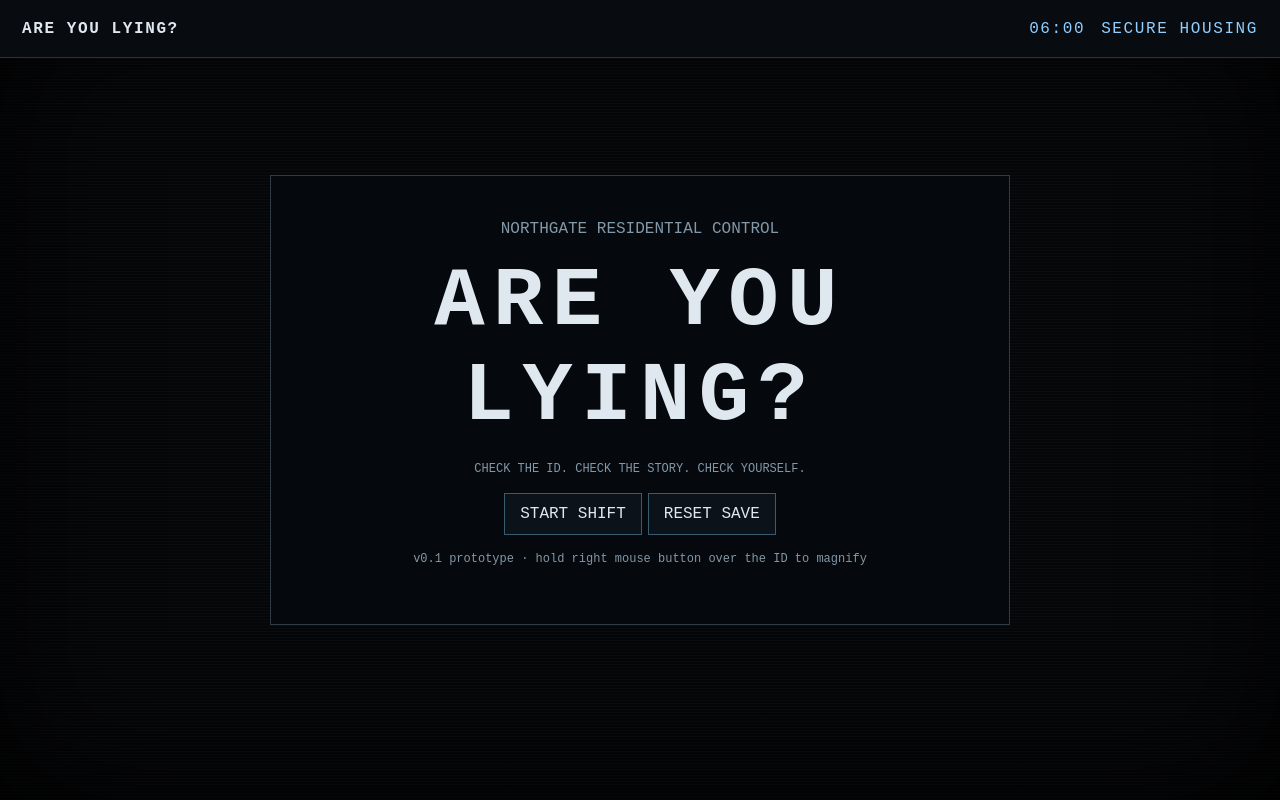
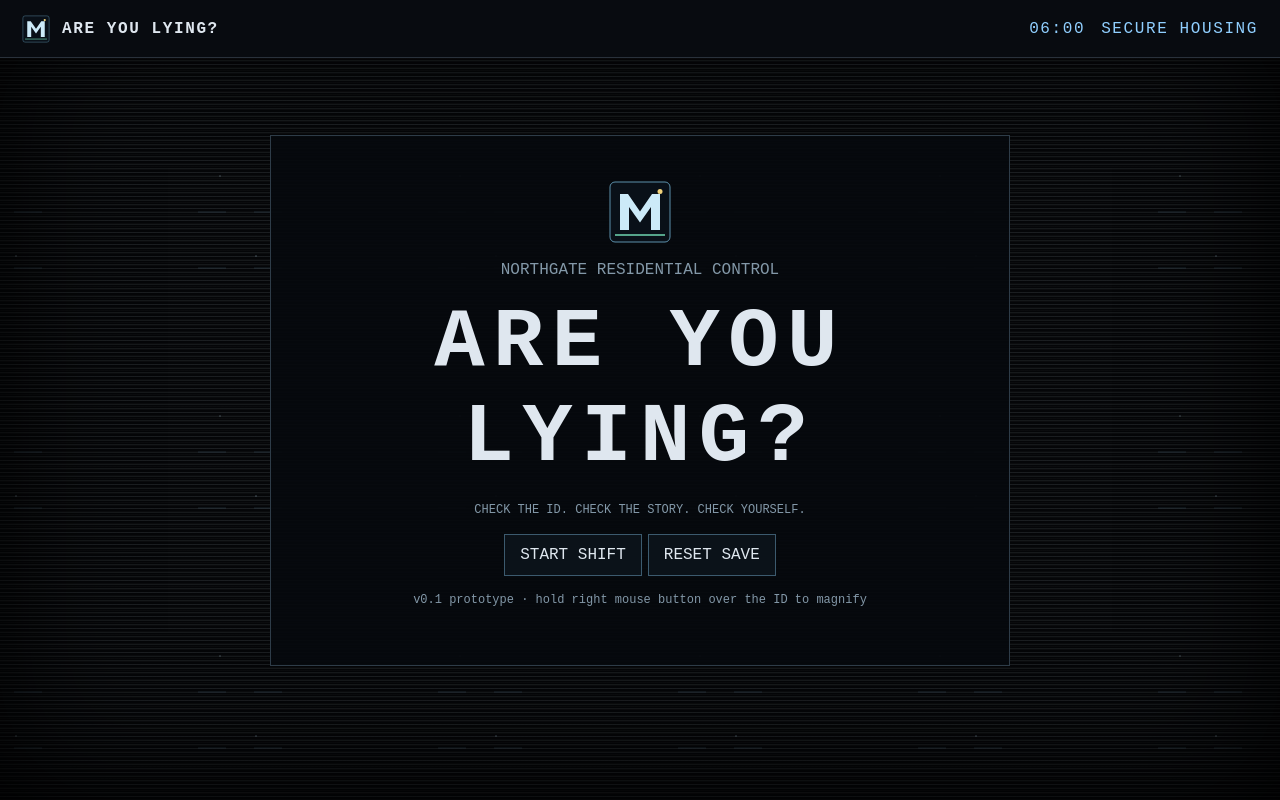
Before and after one commit to tamkogay9876-code/are, a website built with Vite: page index.html in a window 1280 px wide. Built offline with nearby package versions, Linux system fonts and the light colour scheme.

Commit message:
test: wire modular shell and run unit tests in CI

```diff
--- a/package.json
+++ b/package.json
@@ -6,10 +6,12 @@
   "scripts": {
     "dev": "vite",
     "build": "tsc --noEmit && vite build",
-    "preview": "vite preview"
+    "preview": "vite preview",
+    "test": "vitest run"
   },
   "devDependencies": {
     "typescript": "^5.7.2",
-    "vite": "^6.0.5"
+    "vite": "^6.0.5",
+    "vitest": "^2.1.8"
   }
 }
--- a/src/main.ts
+++ b/src/main.ts
@@ -1,5 +1,9 @@
 import "./style.css";
-import { esc, timeText, beep } from "./data";
+import { timeText, beep } from "./data";
+import { esc } from "./utils/dom";
+import { renderShell } from "./ui/shell";
+import northgateEmblem from "./assets/northgate-emblem.svg";
+import fafeBadge from "./assets/fafe-badge.svg";
 import {
  state, hasSave, restore, startShift, save, note, decide, call998,
  drive, checkRadio, fireShotgun, arriveHQ, finishInterrogation
@@ -8,10 +12,8 @@ import {
 const app = document.querySelector<HTMLDivElement>("#app")!;
 
 function frame():void {
- app.innerHTML='<div class="crt"><header><b>ARE YOU LYING?</b><span id="clock"></span><span id="phase"></span></header><main id="screen"></main></div>';
- const clock=document.querySelector("#clock"),phase=document.querySelector("#phase");
- if(clock)clock.textContent=state.phase==="ending"?"END":timeText(state.phase==="night"||state.phase==="interrogation"?1440+state.nightMinutes:state.clock);
- if(phase)phase.textContent=state.phase==="menu"?"SECURE HOUSING":state.phase==="day"?"DAY SHIFT":state.phase==="night"?"NIGHT INVESTIGATION":state.phase==="interrogation"?"CLASS-X INTERROGATION":"CASE CLOSED";
+ const minutes=state.phase==="night"||state.phase==="interrogation"?1440+state.nightMinutes:state.clock;
+ renderShell(app,state.phase,minutes,northgateEmblem);
 }
 function render():void {
  if(state.phase==="menu")return menu();
@@ -22,7 +24,7 @@ function render():void {
 }
 function menu():void {
  frame();document.querySelector("#phase")!.textContent="SECURE HOUSING";
- document.querySelector("#screen")!.innerHTML='<section class="menu"><div class="menu-card"><div class="muted">NORTHGATE RESIDENTIAL CONTROL</div><h1 class="title">ARE YOU LYING?</h1><p class="note">CHECK THE ID. CHECK THE STORY. CHECK YOURSELF.</p><button id="start" class="btn">START SHIFT</button>'+(hasSave()?'<button id="continue" class="btn">CONTINUE</button>':"")+'<button id="reset" class="btn">RESET SAVE</button><p class="note">v0.1 prototype · hold right mouse button over the ID to magnify</p></div></section>';
+ document.querySelector("#screen")!.innerHTML='<section class="menu"><div class="menu-card"><img class="brand-large" src="'+northgateEmblem+'" alt="Northgate emblem"><div class="muted">NORTHGATE RESIDENTIAL CONTROL</div><h1 class="title">ARE YOU LYING?</h1><p class="note">CHECK THE ID. CHECK THE STORY. CHECK YOURSELF.</p><button id="start" class="btn">START SHIFT</button>'+(hasSave()?'<button id="continue" class="btn">CONTINUE</button>':"")+'<button id="reset" class="btn">RESET SAVE</button><p class="note">v0.1 prototype · hold right mouse button over the ID to magnify</p></div></section>';
  document.querySelector("#start")!.addEventListener("click",()=>{startShift();render();});
  document.querySelector("#continue")?.addEventListener("click",()=>{if(restore())render();else{startShift();render();}});
  document.querySelector("#reset")!.addEventListener("click",()=>{localStorage.removeItem("are-you-lying-v0.1-save");location.reload();});
@@ -49,7 +51,7 @@ function renderNight():void {
  document.querySelector("#hq")!.addEventListener("click",()=>{arriveHQ();render();});
 }
 function renderInterrogation():void {
- frame();document.querySelector("#screen")!.innerHTML='<section class="panel"><h3>F.A.F.E / CLASS-X INTERROGATION</h3><div class="visitor"><div class="doc" style="background:#111;color:#ddd;border-color:#566a78"><b>CLASS-X / FILE 000</b><hr><p>SUBJECT: UNKNOWN</p><p>ALIAS: THE PATIENT</p><p>WARNING: SUBJECT MAY MIRROR YOUR LANGUAGE.</p></div><div><p class="note">The subject watches through the glass.</p><button class="btn qx" data-q="name">What is your name?</button><button class="btn qx" data-q="why">Why do you imitate them?</button><button class="btn qx" data-q="me">What do you know about me?</button><div id="xreply" class="note"></div><button id="finish" class="btn good">END INTERROGATION</button></div></div></section>';
+ frame();document.querySelector("#screen")!.innerHTML='<section class="panel"><h3>F.A.F.E / CLASS-X INTERROGATION</h3><img class="fafe-badge" src="'+fafeBadge+'" alt="F.A.F.E response badge"><div class="visitor"><div class="doc" style="background:#111;color:#ddd;border-color:#566a78"><b>CLASS-X / FILE 000</b><hr><p>SUBJECT: UNKNOWN</p><p>ALIAS: THE PATIENT</p><p>WARNING: SUBJECT MAY MIRROR YOUR LANGUAGE.</p></div><div><p class="note">The subject watches through the glass.</p><button class="btn qx" data-q="name">What is your name?</button><button class="btn qx" data-q="why">Why do you imitate them?</button><button class="btn qx" data-q="me">What do you know about me?</button><div id="xreply" class="note"></div><button id="finish" class="btn good">END INTERROGATION</button></div></div></section>';
  document.querySelectorAll<HTMLButtonElement>(".qx").forEach(b=>b.addEventListener("click",()=>{const q=b.dataset.q||"";const a=q==="name"?"You already know my name.":q==="why"?"I imitate what you remember.":"Your file says you work here. It does not say you are from here.";document.querySelector("#xreply")!.textContent='SUBJECT: "'+a+'"';note("CLASS-X: "+a);save();}));
  document.querySelector("#finish")!.addEventListener("click",()=>{finishInterrogation();render();});
 }
--- a/src/style.css
+++ b/src/style.css
@@ -37,3 +37,9 @@ main{padding:22px;max-width:1400px;margin:auto}
 .ending{max-width:720px;margin:10vh auto}
 @media(max-width:1000px){.grid,.night{grid-template-columns:1fr}.visitor{grid-template-columns:100px 1fr}}
 @media(max-width:650px){main{padding:10px}.stats{grid-template-columns:1fr 1fr}.visitor{grid-template-columns:1fr}}
+
+/* Vector asset integration */
+.crt{background-image:url("./assets/crt-overlay.svg"),repeating-linear-gradient(0deg,rgba(255,255,255,.025),rgba(255,255,255,.025) 1px,transparent 1px,transparent 3px)}
+.brand-mark{width:28px;height:28px;object-fit:contain;margin-right:12px}
+.brand-large{width:64px;height:64px;image-rendering:pixelated;margin-bottom:12px}
+.fafe-badge{display:block;width:160px;max-width:100%;height:auto;margin:0 0 16px}
```
Also changed, not shown: tests/rules.test.ts (+4 -4 lines), .github/workflows/build.yml.
